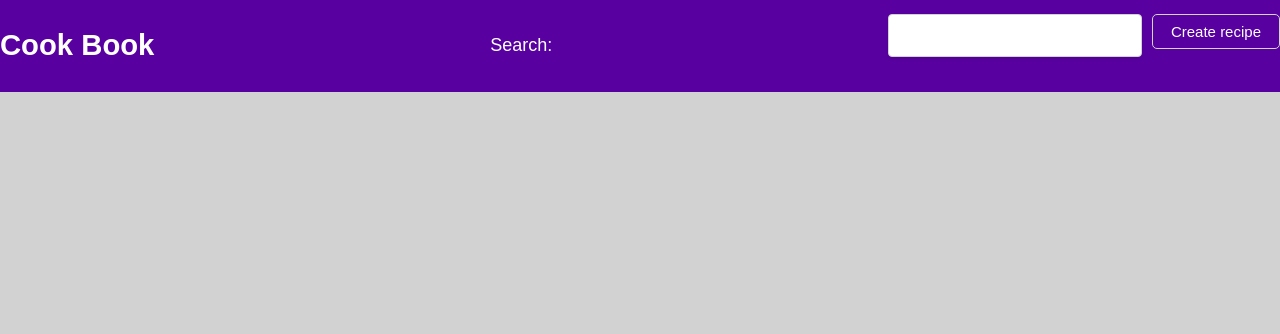
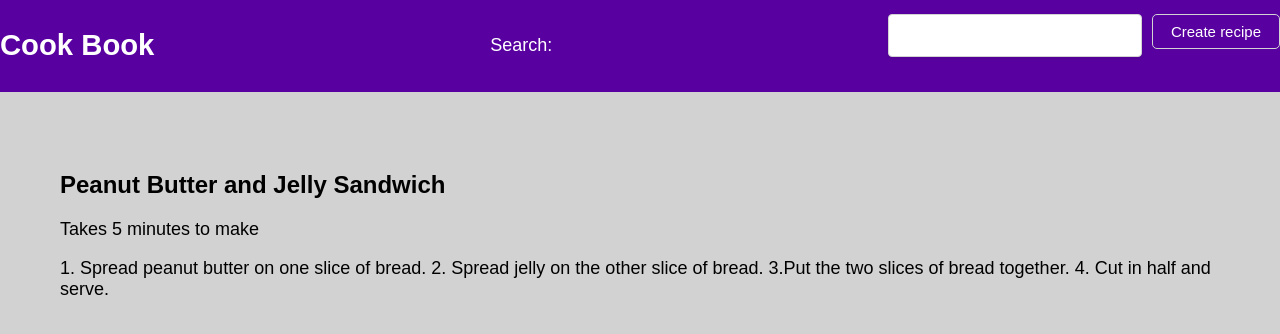
Before and after one commit to samantavein/CookBook, a React (Create React App) app: page /recipes/1 in a window 1280 px wide. Shown: the top 334 px of the page. Built offline with nearby package versions, Linux system fonts and the light colour scheme; data requests are answered from the project's data file.

Commit message:
sixth commit

```diff
--- a/data/db.json
+++ b/data/db.json
@@ -5,42 +5,42 @@
       "title": "Peanut Butter and Jelly Sandwich",
       "ingredients": "2 slices of bread, peanut butter, jelly",
       "method": "1. Spread peanut butter on one slice of bread. \n2. Spread jelly on the other slice of bread. \n3.Put the two slices of bread together. \n4. Cut in half and serve.",
-      "time": "5 minutes"
+      "time": "5"
     },
     {
       "id": 2,
       "title": "Scrambled Eggs",
       "ingredients": "2 eggs, salt, pepper, butter",
       "method": "1. Crack eggs into a bowl and whisk together. \n2. Melt butter in a pan over medium heat. \n3. Add the whisked eggs to the pan. \n4. Stir constantly until the eggs are fully cooked. \n5. Season with salt and pepper to taste. \n6. Serve hot.",
-      "time": "10 minutes"
+      "time": "10"
     },
     {
       "id": 3,
       "title": "Simple Salad",
       "ingredients": "Lettuce, tomato, cucumber, onion, salad dressing",
       "method": "1. Wash and chop lettuce, tomato, cucumber, and onion. \n2. Mix all the ingredients together in a bowl. \n3. Add salad dressing to taste. \n4. Serve cold.",
-      "time": "5 minutes"
+      "time": "5"
     },
     {
       "id": 4,
       "title": "Grilled Cheese Sandwich",
       "ingredients": "Bread, Cheese, Butter",
       "method": "1. Butter one side of each slice of bread. 2. Place a slice of cheese on one piece of bread. 3. Top with the other slice of bread, buttered side up. 4. Heat a skillet over medium heat. 5. Place sandwich in the skillet and cook until cheese is melted and bread is golden brown, about 3-4 minutes per side.",
-      "time": "10 minutes"
+      "time": "10"
     },
     {
       "id": 5,
       "title": "Fruit Salad",
       "ingredients": "Assorted Fruit (such as strawberries, blueberries, bananas, kiwis)",
       "method": "1. Cut fruit into bite-sized pieces. 2. Combine fruit in a bowl. 3. Serve chilled.",
-      "time": "10 minutes"
+      "time": "10"
     },
     {
       "id": 6,
       "title": "Scrambled Eggs",
       "ingredients": "Eggs, Butter, Salt, Pepper",
       "method": "1. Crack eggs into a bowl and beat until well combined. 2. Heat a non-stick skillet over medium heat. 3. Melt butter in skillet. 4. Pour beaten eggs into skillet. 5. Use a spatula to stir the eggs until they are cooked to your desired level of doneness. 6. Season with salt and pepper to taste.",
-      "time": "10 minutes"
+      "time": "10"
     }
   ]
 }
--- a/package.json
+++ b/package.json
@@ -17,7 +17,7 @@
     "build": "react-scripts build",
     "test": "react-scripts test",
     "eject": "react-scripts eject",
-    "startdb": "json-server -d 4000 --watch ./data/db.json"
+    "startdb": "json-server data/db.json --p 4001"
   },
   "eslintConfig": {
     "extends": [
--- a/src/App.js
+++ b/src/App.js
@@ -18,13 +18,16 @@ function App() {
       <div>
       <Router>
           <div className="App">
-          <Navbar searchTerm={searchTerm} handleSearchInput={handleSearchInput} />
+          <Navbar
+          searchTerm={searchTerm}
+          handleSearchInput={handleSearchInput} />
           </div>
           <div className="content">
               <Switch>
                 <Route exact path ="/">
                   <RecipeProvider>
-                  <RecipeList searchTerm={searchTerm} />
+                  <RecipeList
+                  searchTerm={searchTerm} />
                   </RecipeProvider>
                 </Route>
               </Switch>
@@ -42,7 +45,7 @@ function App() {
 
           <div className="content">
               <Switch>
-                <Route exact path ="/recipes/">
+                <Route path ="/recipes/:id">
                   <RecipeProvider>
                     <RecipeDetails />
                   </RecipeProvider>
--- a/src/Pages/RecipeDetails.js
+++ b/src/Pages/RecipeDetails.js
@@ -1,10 +1,12 @@
+
+
 import React, { useContext, useState, useEffect } from "react";
 import { RecipeContext } from "../RecipeContext";
 import { useParams } from "react-router-dom";
 
-const RecipeDetail = () => {
+const RecipeDetails = () => {
   const { id } = useParams();
-  const [recipe, setRecipe] = useState(null);
+  //const [recipe, setRecipe] = useState(null);
   const [loading, setLoading] = useState(true);
   const [error, setError] = useState(null);
   const [recipes, setRecipes] = useContext(RecipeContext);
@@ -14,7 +16,7 @@ const RecipeDetail = () => {
       try {
         const res = await fetch(`http://localhost:4001/recipes/${id}`);
         const data = await res.json();
-        setRecipe(data);
+        setRecipes(data);
         setLoading(false);
       } catch (err) {
         setError(err.message);
@@ -22,27 +24,34 @@ const RecipeDetail = () => {
       }
     };
     fetchData();
-  }, [id]);
+  }, [id, setRecipes]);
 
   if (loading) return <p>Loading...</p>;
   if (error) return <p>{error}</p>;
 
   return (
-    <div>
-      <h2>{recipe.title}</h2>
-      <p>{recipe.time} to make</p>
-      <ul>
-        {recipe.ingredients.map((ingredient, index) => (
-          <li key={index}>{ingredient}</li>
-        ))}
-      </ul>
-      <p>{recipe.method}</p>
-      <button onClick={() => setRecipes([...recipes, recipe])}>Cook this</button>
+    <form>
+      <div key={recipes.id}>
+        <h2>{recipes.title}</h2>
+
+        <p>Takes {recipes.time} minutes to make</p>
+        <p>{recipes.method}</p>
     </div>
+    </form>
+
   );
 };
 
-export default RecipeDetail;
+export default RecipeDetails;
+
+/*
+    <ul>
+    {recipe.ingredients.map((ingredient, index) => (
+      <li key={index}>{ingredient}</li>
+    ))}
+  </ul>
+*/
+
 /*
 import { RecipeConsumer } from './RecipeContext';
 import React, { useContext } from "react";
--- a/src/Pages/RecipeList.js
+++ b/src/Pages/RecipeList.js
@@ -112,7 +112,7 @@ const RecipeList = ({ searchTerm }) => {
         {filteredRecipes.map((recipe) => (
           <div key={recipe.id}>
             <h3>{recipe.title}</h3>
-            <p>{recipe.time} to make</p>
+            <p>{recipe.time} minutes to make</p>
             <Link to={`/recipes/${recipe.id}`}>
               <button>Cook this</button>
             </Link>
```
